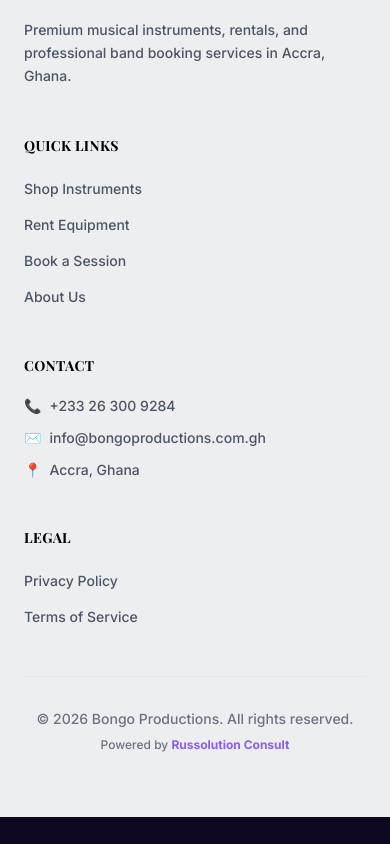
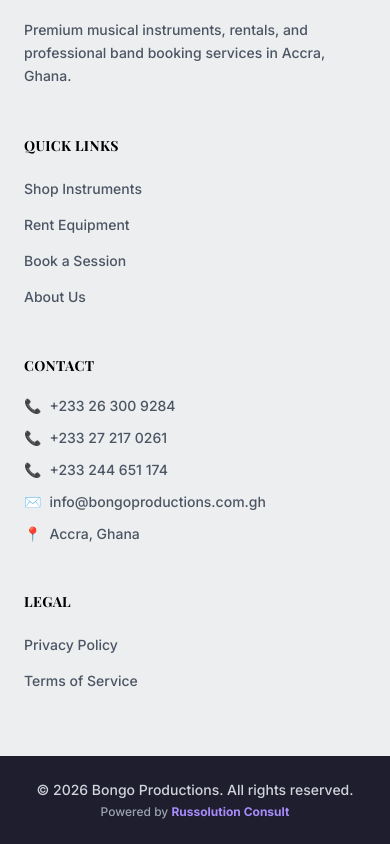
Before and after one commit to russolutionconsult/bongo-productions, a React (Vite) app: page /blog in a window 390 px wide. Shown: the part 3287-4131 px from the top of the page. Before the commit the page ends 4104 px from the top, so only its background shows below. Built offline with nearby package versions, Linux system fonts and the light colour scheme; a web font is replaced by a local one.

Commit message:
feat: implement base layout component with responsive navigation and add contact page.

```diff
--- a/src/components/Layout.tsx
+++ b/src/components/Layout.tsx
@@ -217,6 +217,14 @@
                   <span>+233 26 300 9284</span>
                 </li>
                 <li className="flex items-start gap-2">
+                  <span>📞</span>
+                  <span>+233 27 217 0261</span>
+                </li>
+                <li className="flex items-start gap-2">
+                  <span>📞</span>
+                  <span>+233 244 651 174</span>
+                </li>
+                <li className="flex items-start gap-2">
                   <span>✉️</span>
                   <span>info@bongoproductions.com.gh</span>
                 </li>
@@ -242,22 +250,24 @@
             </div>
           </div>
 
-          <div className="mt-12 pt-8 border-t border-gray-200 text-center space-y-2">
-            <p className="text-gray-500 text-sm font-medium">
+        </div>
+
+        {/* Copyright Band */}
+        <div className="bg-[#1E1E2E] py-6 text-center space-y-1">
+          <p className="text-gray-300 text-sm font-medium">
             © 2026 Bongo Productions. All rights reserved.
           </p>
-            <p className="text-gray-500 text-xs font-medium">
+          <p className="text-gray-400 text-xs font-medium">
             Powered by{" "}
             <a
               href="https://russolutionconsult.com"
               target="_blank"
               rel="noopener noreferrer"
-                className="text-primary hover:text-primary/80 transition-colors font-bold"
+              className="text-[#A78BFA] hover:text-[#C4B5FD] transition-colors font-bold"
             >
               Russolution Consult
             </a>
           </p>
-          </div>
         </div>
       </footer>
     </div>
--- a/src/pages/Contact.tsx
+++ b/src/pages/Contact.tsx
@@ -45,7 +45,7 @@
           <ScrollReveal>
             <div className="space-y-6">
               {[
-                { icon: Phone, label: "Phone", value: "+233 26 300 9284" },
+                { icon: Phone, label: "Phone", value: "+233 26 300 9284\n+233 27 217 0261\n+233 244 651 174" },
                 { icon: Mail, label: "Email", value: "info@bongoproductions.com.gh" },
                 { icon: MapPin, label: "Location", value: "Accra, Ghana" },
               ].map((item) => (
@@ -55,7 +55,7 @@
                   </div>
                   <div>
                     <p className="text-xs text-muted-foreground uppercase tracking-wide mb-1">{item.label}</p>
-                    <p className="text-foreground font-medium">{item.value}</p>
+                    <p className="text-foreground font-medium whitespace-pre-line">{item.value}</p>
                   </div>
                 </div>
               ))}
```
Lines whose indentation alone changed are shown as unchanged.
